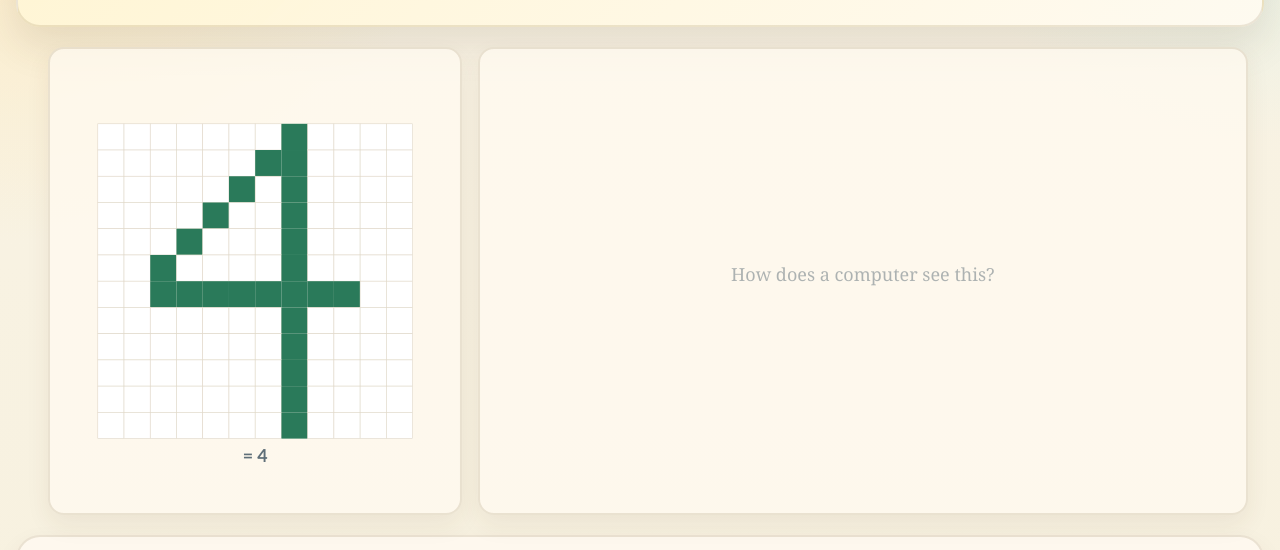
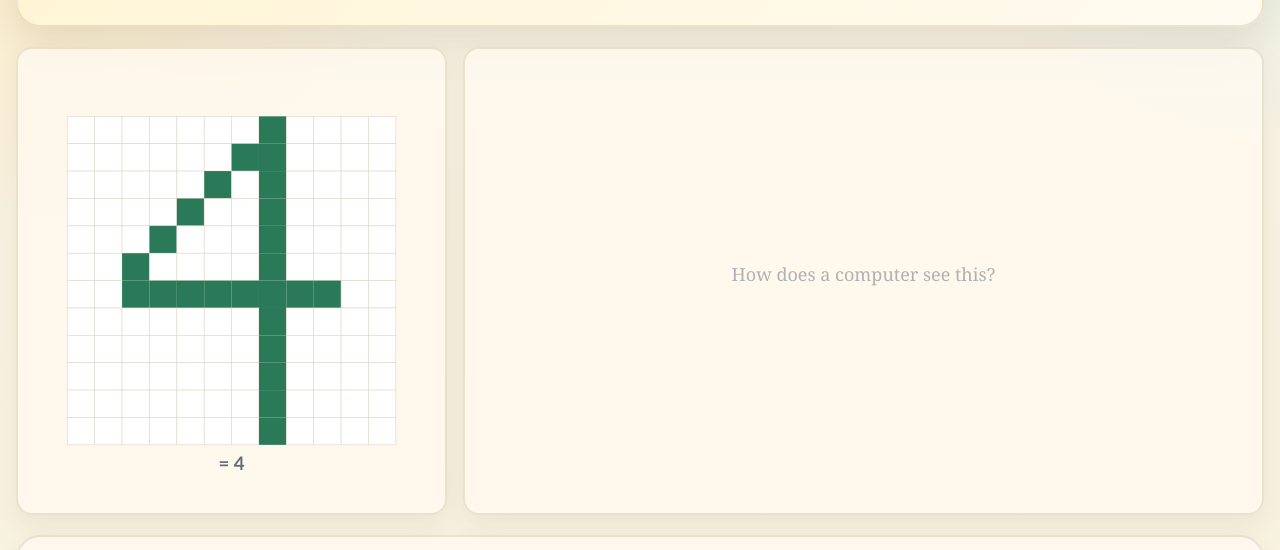
Before and after one commit to ciberado/fun-ml-neural-networks, a website with bundled scripts: page lesson-neural-network.html in a window 1280 px wide. Shown: the part 247-797 px from the top of the page. Built offline with nearby package versions, Linux system fonts and the light colour scheme.

Commit message:
fix: use fr units in nn-layout grid to fix gap overflow
35% 65% computed columns against the full content box width then
added the 16px gap on top, overflowing by 16px. Switched to
35fr 65fr which distributes available space after subtracting
the gap. Also removed the redundant horizontal padding.

```diff
--- a/styles.css
+++ b/styles.css
@@ -787,10 +787,10 @@ select {
 
 .nn-layout {
   display: grid;
-  grid-template-columns: 35% 65%;
+  grid-template-columns: 35fr 65fr;
   gap: 16px;
   margin: 20px auto 0;
-  padding: 0 32px;
+  //padding: 0 32px;
   max-width: 100%;
 }
 
```
